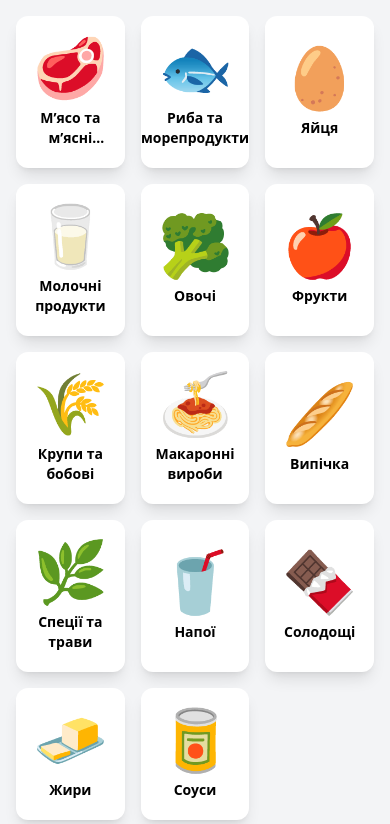
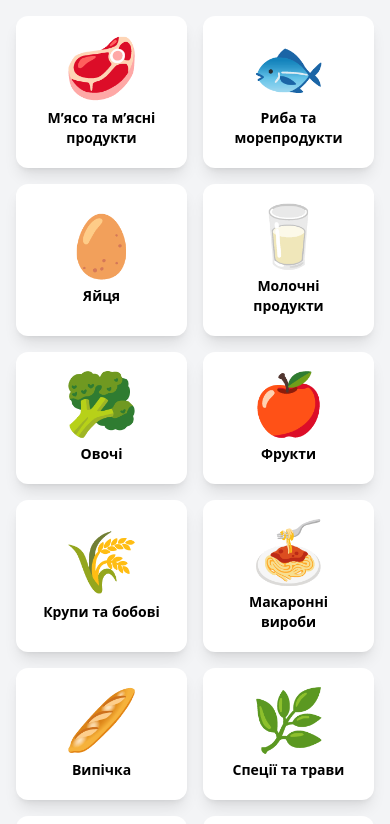
Before and after one commit to akabuda050/products-inventory-1, a Vue app: page / in a window 390 px wide. Shown: the top 824 px of the page. Built offline with nearby package versions, Linux system fonts and the light colour scheme.

Commit message:
Update App.vue

```diff
--- a/src/App.vue
+++ b/src/App.vue
@@ -198,7 +198,7 @@ function toggleTag(tag){ const i = activeItem.value.tags.indexOf(tag); i!==-1?ac
 <div class="min-h-screen bg-gray-100 p-4">
 
   <!-- CATEGORIES -->
-  <div v-if="!activeCategory" class="grid grid-cols-3 sm:grid-cols-6 gap-4">
+  <div v-if="!activeCategory" class="grid grid-cols-2 sm:grid-cols-4 md:grid-cols-6 gap-4">
     <button v-for="c in categories" :key="c.id" @click="activeCategory=c.id" class="p-5 bg-white rounded-xl shadow-lg flex flex-col items-center justify-center active:scale-95 transition">
       <div class="text-6xl mb-3">{{ c.icon }}</div>
       <div class="text-sm font-semibold line-clamp-2">{{ c.label }}</div>
@@ -211,7 +211,7 @@ function toggleTag(tag){ const i = activeItem.value.tags.indexOf(tag); i!==-1?ac
       <button class="text-lg font-semibold text-blue-600" @click="activeCategory=null">← Назад</button>
       <button class="px-4 py-2 bg-green-500 text-white rounded-2xl" @click="openAddModal">Додати продукт</button>
     </div>
-  <div class="grid grid-cols-3 md:grid-cols-6 gap-4">
+  <div class="grid grid-cols-2 sm:grid-cols-4 md:grid-cols-6 gap-4">
   <div v-for="item in inventory[activeCategory]" :key="item.name" class="relative flex flex-col items-center relative">
   <button @click="openItem(item)" class="flex flex-col items-center w-full justify-between p-3 rounded-2xl bg-white shadow-lg">
     <div class="text-6xl flex justify-center mt-2">{{ item.icon }}</div>
```
